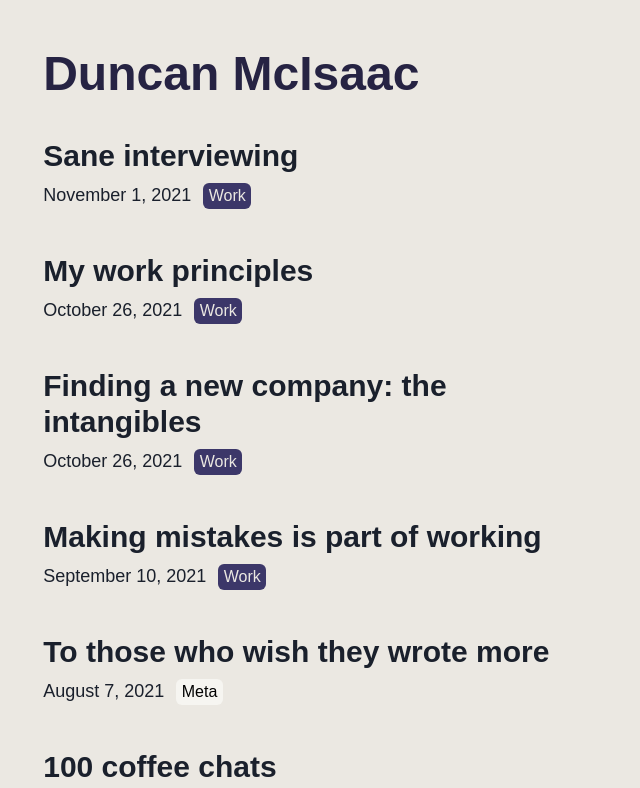
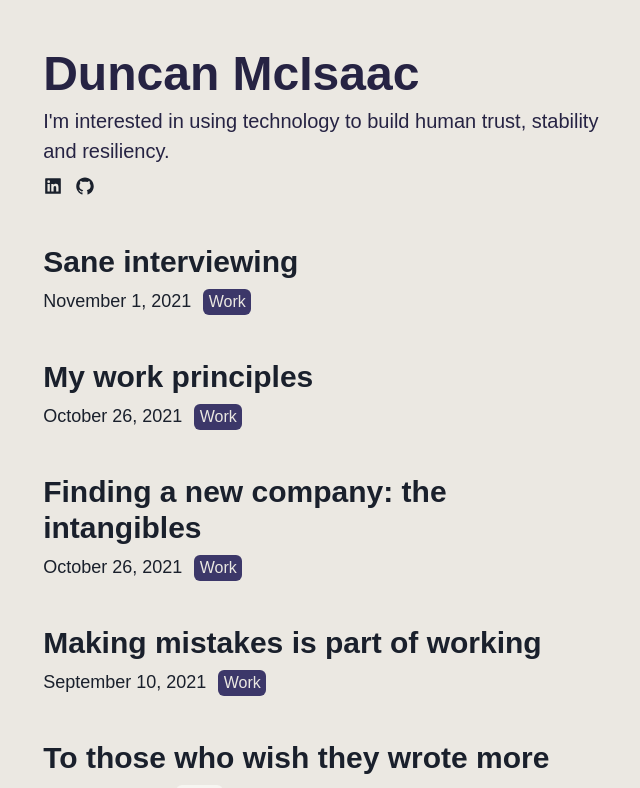
Before and after one commit to 00f2ff/duncan.lol, a Next.js app in the folder src/: page / in a window 1280 px wide. Shown: the top 788 px of the page, without its empty margins (316-956 px from the left). Built offline with nearby package versions, Linux system fonts and the light colour scheme; a web font is replaced by a local one.

Commit message:
style parity complete

```diff
--- /dev/null
+++ b/src/components/CaptionBar.tsx
@@ -0,0 +1,10 @@
+import { Box, Text } from "@chakra-ui/react";
+
+export default function CaptionBar() {
+  const copy = "I'm interested in using technology to build human trust, stability and resiliency.";
+  return (
+    <Box>
+      <Text fontSize={"xl"} color="brand.spaceCadet">{copy}</Text>
+    </Box>
+  )
+}
--- /dev/null
+++ b/src/components/Socials.tsx
@@ -0,0 +1,15 @@
+import { Flex, Link, Icon } from "@chakra-ui/react";
+import { AiFillLinkedin, AiFillGithub } from "react-icons/ai";
+
+export default function Socials() {
+  return (
+    <Flex gap={3}>
+      <Link target={"_blank"} href="https://www.linkedin.com/in/dmcisaac/">
+        <Icon as={AiFillLinkedin} />
+      </Link>
+      <Link target={"_blank"} href="https://github.com/00f2ff">
+        <Icon as={AiFillGithub} />
+      </Link>
+    </Flex>
+  )
+}
--- a/src/package.json
+++ b/src/package.json
@@ -22,7 +22,7 @@
     "next-mdx-remote": "4.3.0",
     "react": "^18.2.0",
     "react-dom": "^18.2.0",
-    "react-icons": "4.8.0",
+    "react-icons": "^4.8.0",
     "react-youtube": "^10.1.0"
   },
   "devDependencies": {
--- a/src/pages/404.tsx
+++ b/src/pages/404.tsx
@@ -13,7 +13,7 @@ const Custom404: NextPage = () => {
       </Head>
       <Layout>
         <GoBack path="/" text="home" />
-        <Heading size="2xl"><Link href="/">You know I can't eat your ghost chips</Link></Heading>
+        <Heading size="2xl"><Link target="_blank" href="https://www.youtube.com/watch?v=CtWirGxV7Q8">You know I can't grab your ghost chips</Link></Heading>
       </Layout>
     </>
   )
--- a/src/pages/index.tsx
+++ b/src/pages/index.tsx
@@ -1,10 +1,12 @@
-import { Box, Center, Heading, SimpleGrid, Text} from "@chakra-ui/react";
+import { Box, Center, Heading, SimpleGrid, Stack, Text, VStack} from "@chakra-ui/react";
 import Layout from "components/Layout";
 // import { ThemeTypings } from '@chakra-ui/react'
 import { FrontmatterSchema, getSlugsForDirectory, serializeMDX } from "util/files";
 import dynamic from "next/dynamic";
 import PostBlock from "components/PostBlock";
 import dayjs from "dayjs";
+import CaptionBar from "components/CaptionBar";
+import Socials from "components/Socials";
 
 const PostBlockDynamic = dynamic(() => import("components/PostBlock"), { ssr: false }) as typeof PostBlock;
 
@@ -37,7 +39,12 @@ export default function Home({ posts }: Props ) {
   // const theme = useTheme<ThemeTypings>() // todo: figure out how to get typed styles
   return (
     <Layout>
-      <Heading color={"brand.spaceCadet"} size="2xl">Duncan McIsaac</Heading>
+      <Stack direction="column" spacing={2}>
+        <Heading color={"brand.spaceCadet"} size="2xl">Duncan McIsaac</Heading>
+        <CaptionBar />
+        <Socials />
+      </Stack>
+
       {posts && posts.map((post) => PostBlockDynamic(post))}
     </Layout>
   );
```
Also changed, not shown: 1 other file (tests, documents, lock files or other folders).
